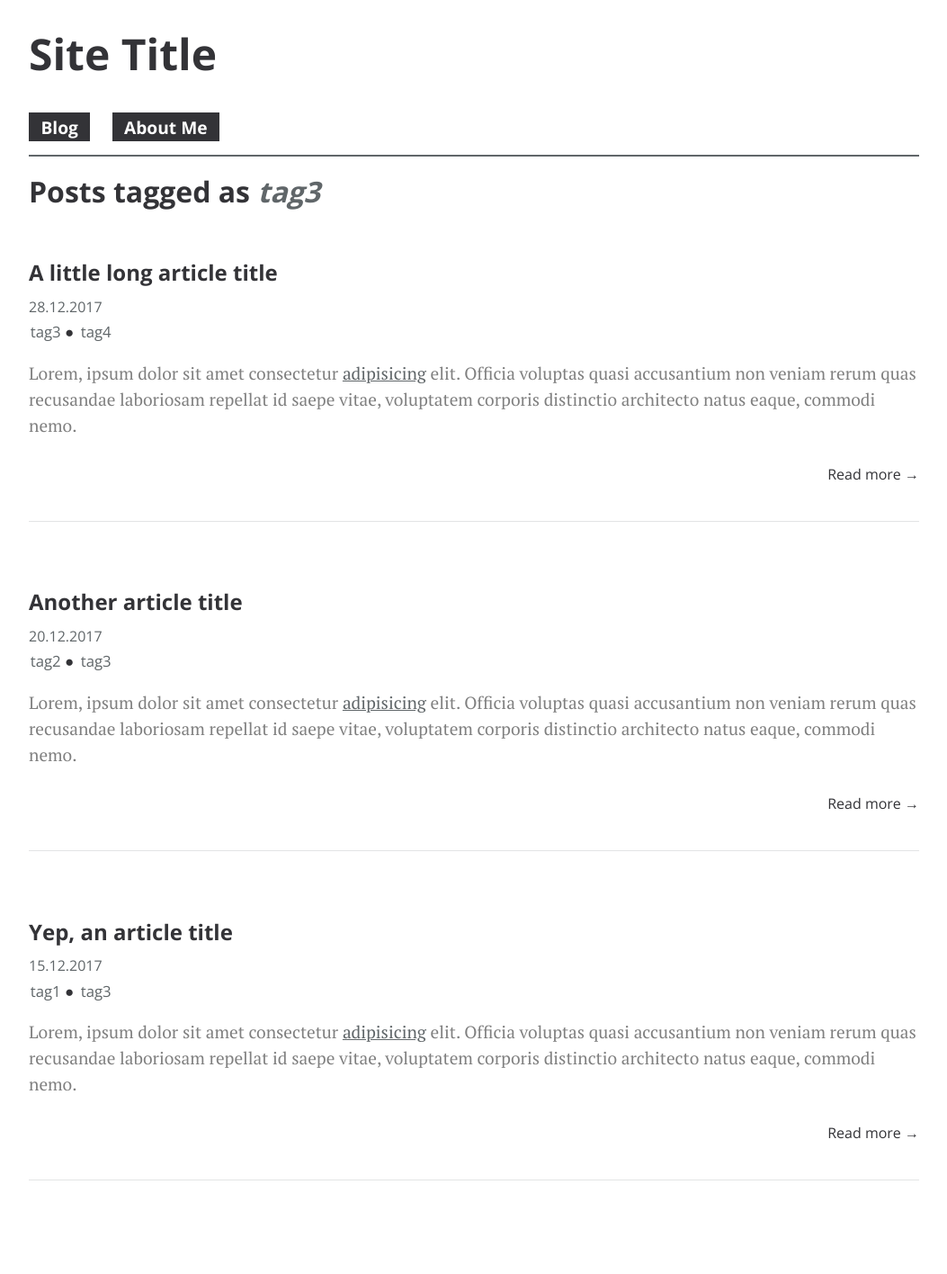
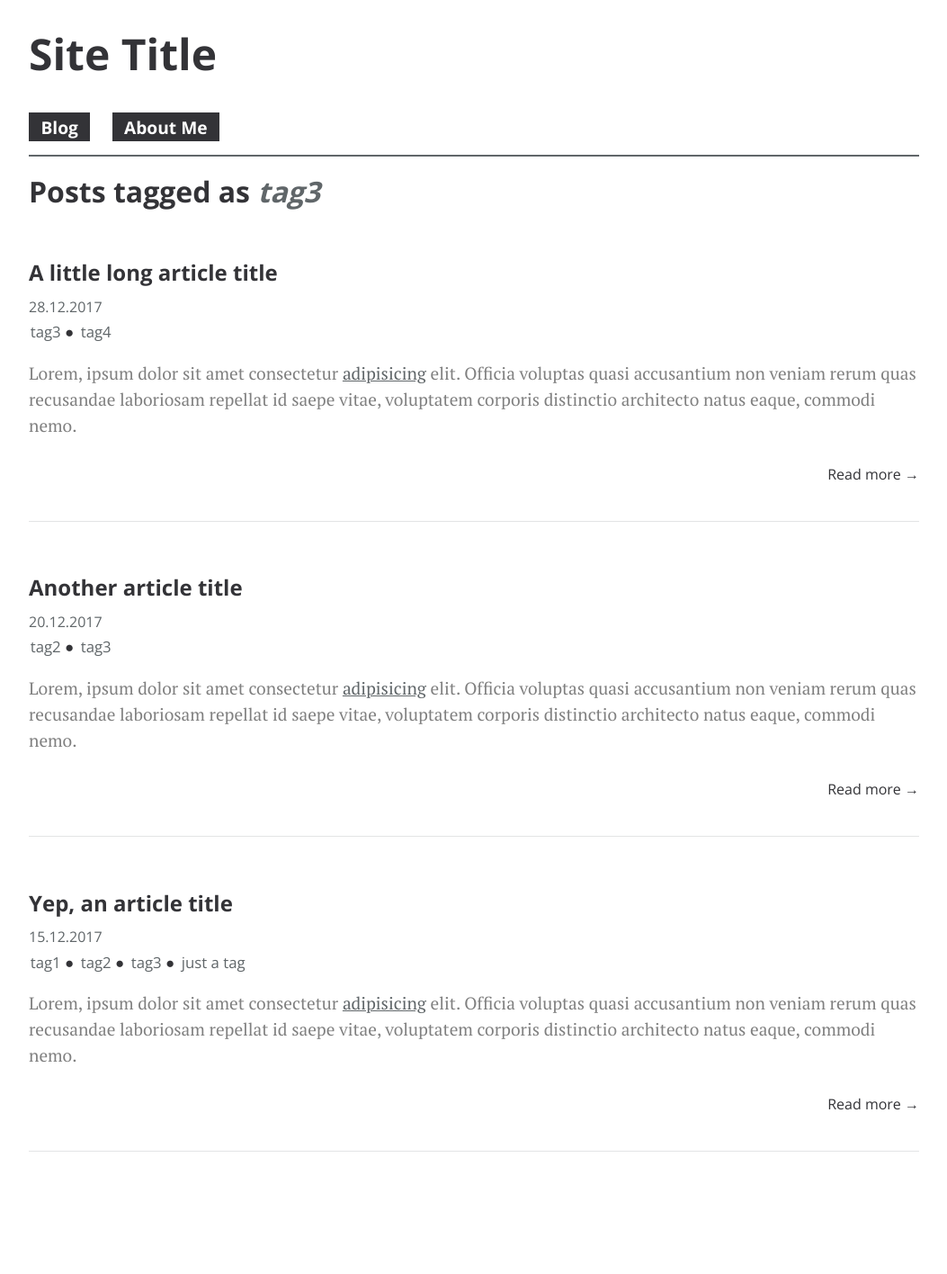
Before and after one commit to chalatz/a-jekyll-blog, a Jekyll site: the page built from tag/tag3.html, in a window 1280 px wide. Shown: the whole page at 90% size, without its empty margins (113-1166 px from the left). Built offline with Jekyll 4.4.1, drawn with Linux system fonts in a browser that asks for light colours; after the commit the page ends 1368 px from its top, so only the background shows below that.

```diff
--- a/_includes/block.html
+++ b/_includes/block.html
@@ -1,7 +1,9 @@
 <!-- This file is used to allow the use of markdown inside block.html
 It would nice if it's not edited. -->
 
+<!-- The file you want to edit, is block.markdown -->
+
 <section class="block">
-{% capture block_include %}{% include block.md %}{% endcapture %}
+{% capture block_include %}{% include block.markdown %}{% endcapture %}
 {{ block_include | markdownify }}
 </section>
--- a/_posts/2017-12-15-yep-an-article-title.markdown
+++ b/_posts/2017-12-15-yep-an-article-title.markdown
@@ -4,7 +4,9 @@ title:  "Yep, an article title"
 date:   2017-12-15 21:41:22 +0200
 tags:
     - tag1
+    - tag2
     - tag3
+    - just a tag
 ---
 
 Lorem, ipsum dolor sit amet consectetur [adipisicing](#) elit. Officia voluptas quasi accusantium non veniam rerum quas recusandae laboriosam repellat id saepe vitae, voluptatem corporis distinctio architecto natus eaque, commodi nemo.
--- a/_sass/article.scss
+++ b/_sass/article.scss
@@ -46,12 +46,12 @@
 .article--summary {
 
     padding: 1em 0;
-    margin-bottom: 2.5em;
+    margin-bottom: 1.5em;
     border-bottom: 1px solid lighten($gray, 50%);
 
     @include breakpoint(medium) {
         padding: 0;
-        margin-bottom: 1em;
+        margin-bottom: .8em;
     }
 
     &__title {
--- a/tag/tag3.html
+++ b/tag/tag3.html
@@ -3,7 +3,7 @@ layout: tag-page
 tag_name: tag3
 ---
 
-{% for post in site.tags.tag3 %}
+{% for post in site.tags['tag3'] %}
 
   {% include article-summary.html %}
 
```
Also changed, not shown: tag/just-a-tag.html (added, +10 -0 lines), README.md, _includes/block.markdown (renamed from _includes/block.md).
